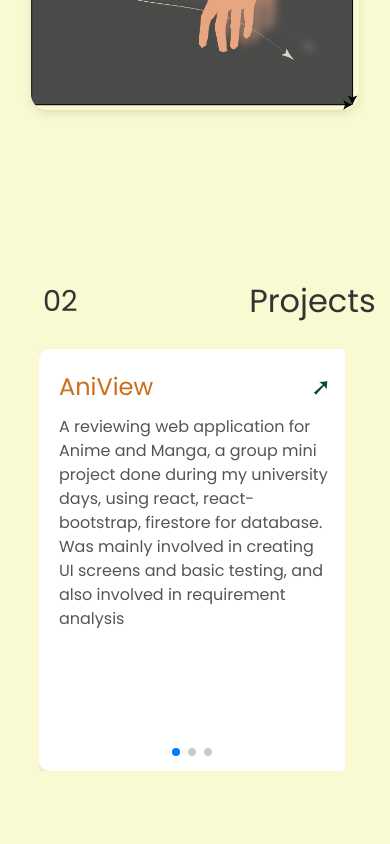
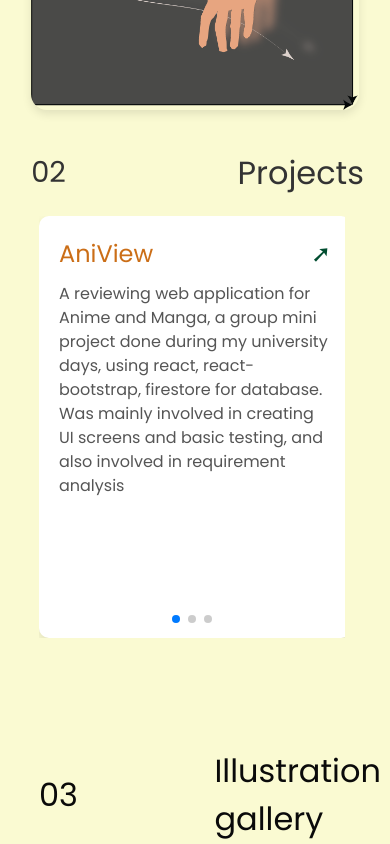
Before and after one commit to Rachitnaik/Portfolio-next.js, a Next.js app: page / in a window 390 px wide. Shown: the part 1580-2424 px from the top of the page. Built offline with nearby package versions, Linux system fonts and the light colour scheme.

Commit message:
css responsive changes to mobile fixed issues

```diff
--- a/src/app/components/ProjectList.css
+++ b/src/app/components/ProjectList.css
@@ -134,8 +134,6 @@ justify-content: center;
     .mobile-cards-container{
       display: block;
       margin-left: 10vw;
-margin-top: 4vw;
-padding-bottom: 39vw;
 
     }
 
@@ -155,7 +153,6 @@ padding-bottom: 39vw;
     transition: transform 0.3s ease, box-shadow 0.3s ease;
     height: 50vh; /* Set a fixed height */
     overflow: hidden;
-
   }
 
   .swiper-pagination-bullet {
@@ -184,9 +181,5 @@ padding-bottom: 39vw;
 .section-title{
   margin-left: -5vw;
 }
-.projects-section {
-  padding: 40vw 0vw 2vw 10vw; /* Increased padding for mobile screens */
 
 }
-
-}
```
